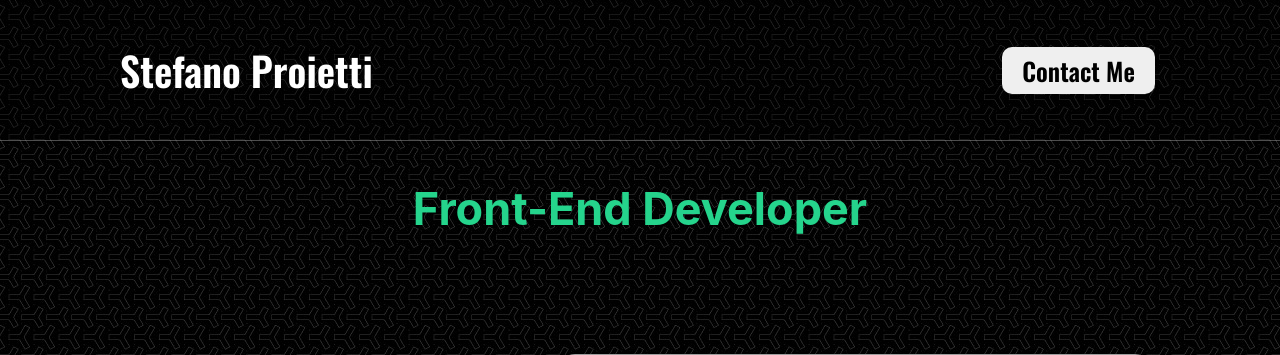
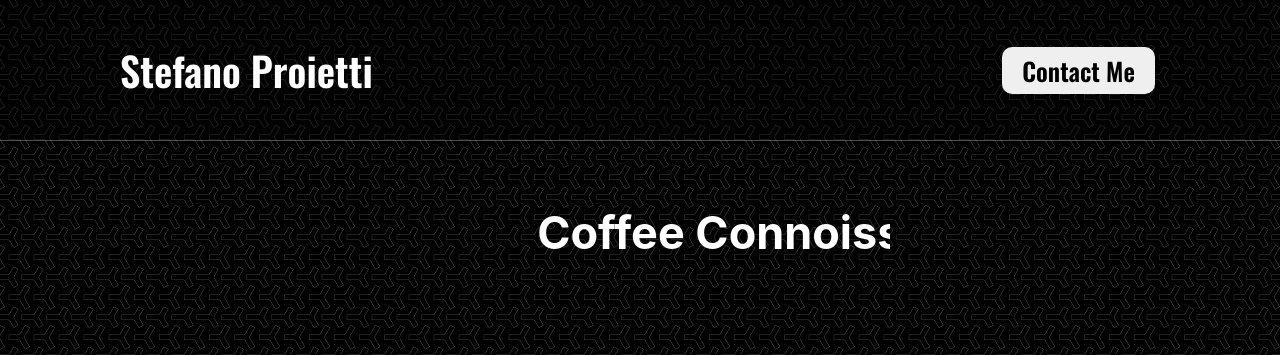
Before and after one commit to stefanomusicman/personal-portfolio, a React (Create React App) app: page / in a window 1280 px wide. Shown: the top 355 px of the page. Built offline with nearby package versions, Linux system fonts and the light colour scheme; grey boxes are pictures that could not be loaded.

Commit message:
slider successfully added to hero section

```diff
--- a/src/Components/HeroSection/HeroSection.tsx
+++ b/src/Components/HeroSection/HeroSection.tsx
@@ -1,5 +1,5 @@
 import React from "react";
-// import Slideshow from "./Slideshow";
+import Slideshow from "./Slideshow";
 import styled, { keyframes } from "styled-components";
 import { BsArrowDownCircle } from 'react-icons/bs';
 
@@ -8,21 +8,6 @@
     flex-direction: column;
     margin-left: 7.8em;
     margin-right: 7.8em;
-`
-
-/* First Container responsible for spinning words */
-const ContainerOne = styled.div`
-    display: flex;
-    justify-content: center;
-    align-items: center;
-    padding: 40px 0px;
-    margin-bottom: 20px;
-`
-
-const DevWord = styled.div`
-    color: hsl(155, 70%, 49%);
-    font-size: 45px;
-    font-weight: bold;
 `
 
 /* Second Container responsible for slogan and GIFS */
@@ -100,10 +85,7 @@
 const HeroSection = () => {
     return(
         <PrimaryContainer>
-            <ContainerOne>
-                <DevWord>Front-End Developer</DevWord>
-                {/* <Slideshow /> */}
-            </ContainerOne>
+            <Slideshow />
             <ContainerTwo>
                 <SloganBox>
                     <Text>From making music to building web applications, I love letting my <strong style={{color: 'hsl(360, 50%, 60%)'}}>creativity</strong> go wild!</Text>
--- a/src/Components/HeroSection/Slideshow.tsx
+++ b/src/Components/HeroSection/Slideshow.tsx
@@ -1,4 +1,4 @@
-import React from "react";
+import React, { useState, useEffect } from "react";
 import styled from "styled-components";
 
 const PrimaryContainer = styled.div`
@@ -9,28 +9,49 @@
     // max-width: 100px;
     // margin: 0 auto;
     // overflow: hidden;
-    margin: 0;
+    margin: 0 auto;
     overflow: hidden;
     max-width: 500px;
+    padding-top: 4em;
 `
 
 const SlideShowSlider = styled.div`
-
+    white-space: nowrap;
+    transition: ease 1500ms;
 `
 
 const Slide = styled.div`
-    height: 50px;
+    height: 100px;
     width: 100%;
+    color: pink;
+    display: inline-block;
+    text-align: center;
+    font-size: 45px;
+    font-weight: bold;
 `
+
+type Description = {
+    name: string,
+    color: string
+}
+
+const items:Description[] = [{name: 'Front-End Developer', color: 'hsl(155, 70%, 49%)'}, {name: 'Artist', color: 'white'}, {name: 'Coffee Connoisseur', color: 'white'}];
+const delay:number = 2500;
 
 const Slideshow:React.FC = () => {
 
-    const items:string[] = ['Front-End Developer', 'Artist', 'Coffee Connoisseur']
+    const [index, setIndex] = useState(0);
+
+    useEffect(() => {
+        setTimeout(() => setIndex((prevIndex):any => prevIndex === items.length - 1 ? 0 : prevIndex + 1),
+        delay);
+        return () => {};
+    }, [index])
 
     return(
         <PrimaryContainer>
-            <SlideShowSlider>
-                {items.map((index) => <Slide key={index} />)}
+            <SlideShowSlider style={{ transform: `translate3d(${-index * 100}%, 0, 0)` }}>
+                {items.map((item, index) => <Slide key={index} style={{color: `${item.color}`}}>{item.name}</Slide>)}
             </SlideShowSlider>
         </PrimaryContainer>
     )
```
